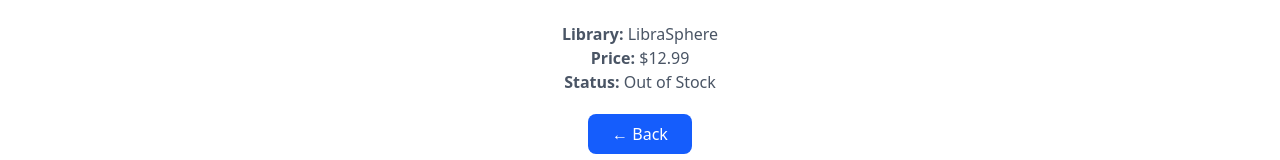
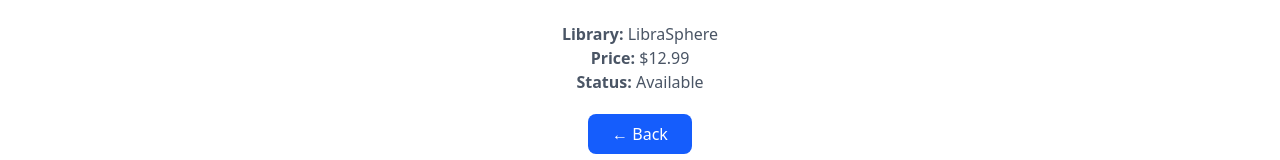
Before and after one commit to ajmeriunnisa/React-Online-Library, a React (Vite) app: page /BookDetails/1 in a window 1280 px wide. Shown: the part 717-877 px from the top of the page. Built offline with nearby package versions, Linux system fonts and the light colour scheme.

Commit message:
Fixed some issues

```diff
--- a/src/components/AddBook.jsx
+++ b/src/components/AddBook.jsx
@@ -1,6 +1,8 @@
 import React, { useState } from "react";
 import { useNavigate } from "react-router-dom";
 import BooksData from "../utils/BooksData";
+import { useDispatch } from "react-redux";
+import { addBook } from "../utils/booksSlice";
 
 function AddBook() {
   const [form, setForm] = useState({
@@ -18,8 +20,11 @@
     setForm({ ...form, [e.target.name]: e.target.value });
   };
 
+  const dispatch=useDispatch();
+
   const handleSubmit = (e) => {
     e.preventDefault();
+
 
     //  Validate inputs
     if (!form.title || !form.author || !form.category || !form.price) {
@@ -33,10 +38,11 @@
       ...form,
       rating: 4.5,
       library: "LibraSphere",
-      available: true,
+      status: "Available",
     };
 
-    //  Save temporarily (to mimic Redux behavior)
+    //  Save temporarily
+    dispatch(addBook(newBook));
     localStorage.setItem("newBook", JSON.stringify(newBook));
 
     //  Redirect to Browse Books page
--- a/src/components/Body.jsx
+++ b/src/components/Body.jsx
@@ -21,7 +21,7 @@
                 {/* Fiction Category Button */}
                 <button
                     type="button"
-                    className="border border-cyan-700 text-cyan-700 hover:bg-cyan-700 hover:text-white transition px-5 py-2 rounded-full text-sm font-medium"
+                    className="border border-cyan-700 text-cyan-700 px-5 py-2 rounded-full text-sm font-medium"
                 >
                     Fiction
                 </button>
@@ -29,7 +29,7 @@
                 {/* Non-Fiction Category Button */}
                 <button
                     type="button"
-                    className="border border-cyan-700 text-cyan-700 hover:bg-cyan-700 hover:text-white transition px-5 py-2 rounded-full text-sm font-medium"
+                    className="border border-cyan-700 text-cyan-700 px-5 py-2 rounded-full text-sm font-medium"
                 >
                     Non-Fiction
                 </button>
@@ -37,7 +37,7 @@
                 {/* Sci-Fi Category Button */}
                 <button
                     type="button"
-                    className="border border-cyan-700 text-cyan-700 hover:bg-cyan-700 hover:text-white transition px-5 py-2 rounded-full text-sm font-medium"
+                    className="border border-cyan-700 text-cyan-700 px-5 py-2 rounded-full text-sm font-medium"
                 >
                     Sci-Fi
                 </button>
--- a/src/components/BookDetails.jsx
+++ b/src/components/BookDetails.jsx
@@ -20,7 +20,7 @@
   const book =
     passedBook ||
     addedBooks.find((b) => String(b.id) === String(id)) ||
-    BooksData.find((b) => parseInt(b.id) === parseInt(id));
+    BooksData.find((b) => String(b.id) === String(id));
 
     // ===== Handle Invalid Book ID =====
     if (!book) {
@@ -77,7 +77,7 @@
             <div className="text-center text-gray-600 mb-5">
                 <p><strong>Library:</strong> {book.library}</p>
                 <p><strong>Price:</strong> ${book.price}</p>
-                <p><strong>Status:</strong> {book.available ? "Available" : "Out of Stock"}</p>
+                <p><strong>Status:</strong> {book.status ? "Available" : "Out of Stock"}</p>
             </div>
 
             {/* ===== Back Button ===== */}
--- a/src/components/BrowseBooks.jsx
+++ b/src/components/BrowseBooks.jsx
@@ -7,7 +7,7 @@
 function BrowseBooks() {
 
    const [books, setBooks] = useState([]); // store all books
-  const [filteredBooks, setFilteredBooks] = useState(BooksData)
+  const [filteredBooks, setFilteredBooks] = useState([]);
 
   // Check for a newly added book from localStorage (after Add Book form submission)
    useEffect(() => {
--- a/src/components/CategoriesBooks.jsx
+++ b/src/components/CategoriesBooks.jsx
@@ -16,7 +16,7 @@
       localStorage.setItem("books", JSON.stringify(BooksData));
       setBooks(BooksData);
     }
-  }, []);
+  }, [category]);
 
     // Filter books based on the category from BooksData
     const filteredBooks = books.filter(
--- a/src/utils/booksSlice.js
+++ b/src/utils/booksSlice.js
@@ -5,7 +5,7 @@
 const booksSlice=createSlice({
     name:"books",
     initialState:{
-        list:[],
+        books:[],
     },
     reducers:{
         addBook:(state,action)=>{
```
